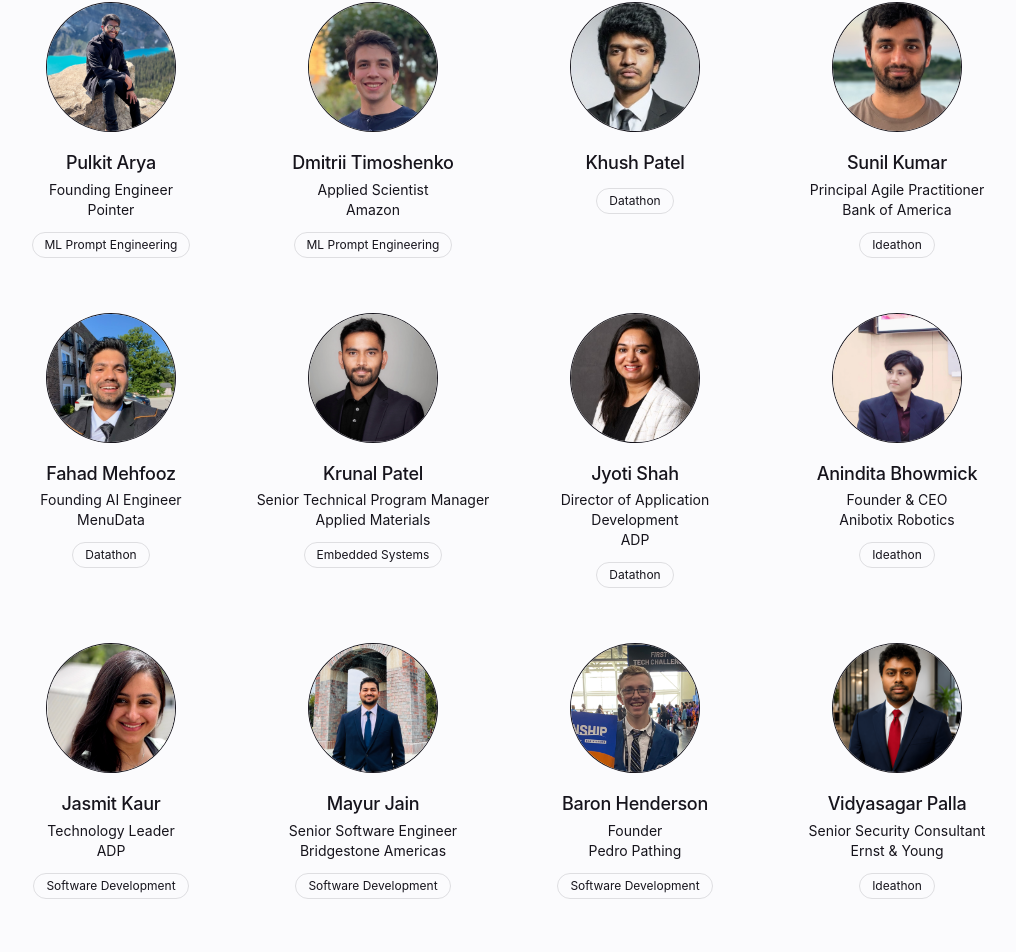
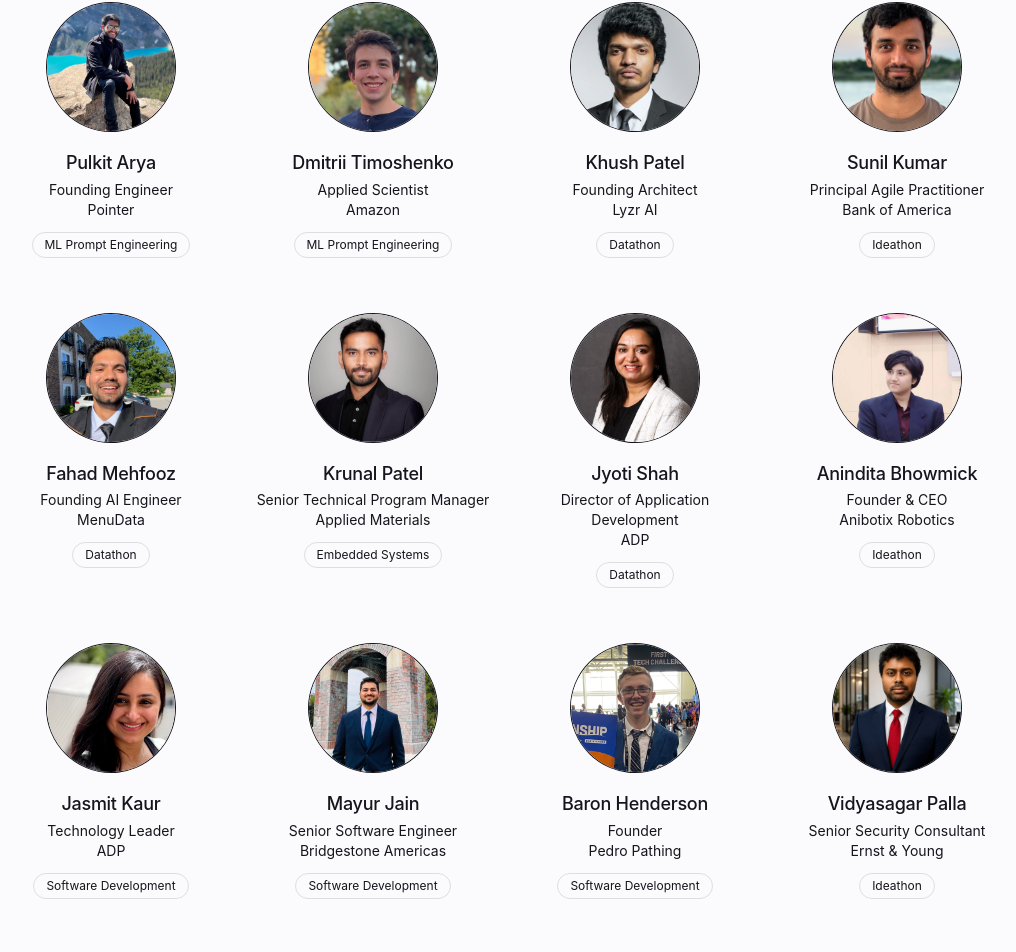
Before and after one commit to project54321/reveriehacks.org, a React (Vite) app in the folder ReverieHacks/: page /judges in a window 1280 px wide. Shown: the part 746-1698 px from the top of the page, without its empty margins (136-1152 px from the left). Built offline with nearby package versions, Linux system fonts and the light colour scheme.

Commit message:
Add Khush Patel's title (Founding Architect, Lyzr AI)

```diff
--- a/ReverieHacks/src/app/pages/JudgesPage.tsx
+++ b/ReverieHacks/src/app/pages/JudgesPage.tsx
@@ -15,7 +15,7 @@ const judges: Judge[] = [
   { name: 'Sandeep Shivam', role: 'Associate Director, Product', company: 'Tavant', img: '/judges/sandeep.png', track: 'App Development' },
   { name: 'Pulkit Arya', role: 'Founding Engineer', company: 'Pointer', img: '/judges/pulkit.png', track: 'ML Prompt Engineering' },
   { name: 'Dmitrii Timoshenko', role: 'Applied Scientist', company: 'Amazon', img: '/judges/dimitrii.png', track: 'ML Prompt Engineering' },
-  { name: 'Khush Patel', img: '/judges/khush.png', track: 'Datathon' },
+  { name: 'Khush Patel', role: 'Founding Architect', company: 'Lyzr AI', img: '/judges/khush.png', track: 'Datathon' },
   { name: 'Sunil Kumar', role: 'Principal Agile Practitioner', company: 'Bank of America', img: '/judges/sunil.png', track: 'Ideathon' },
   { name: 'Fahad Mehfooz', role: 'Founding AI Engineer', company: 'MenuData', img: '/judges/fahaz.png', track: 'Datathon' },
   { name: 'Krunal Patel', role: 'Senior Technical Program Manager', company: 'Applied Materials', img: '/judges/krunal.png', track: 'Embedded Systems' },
```
